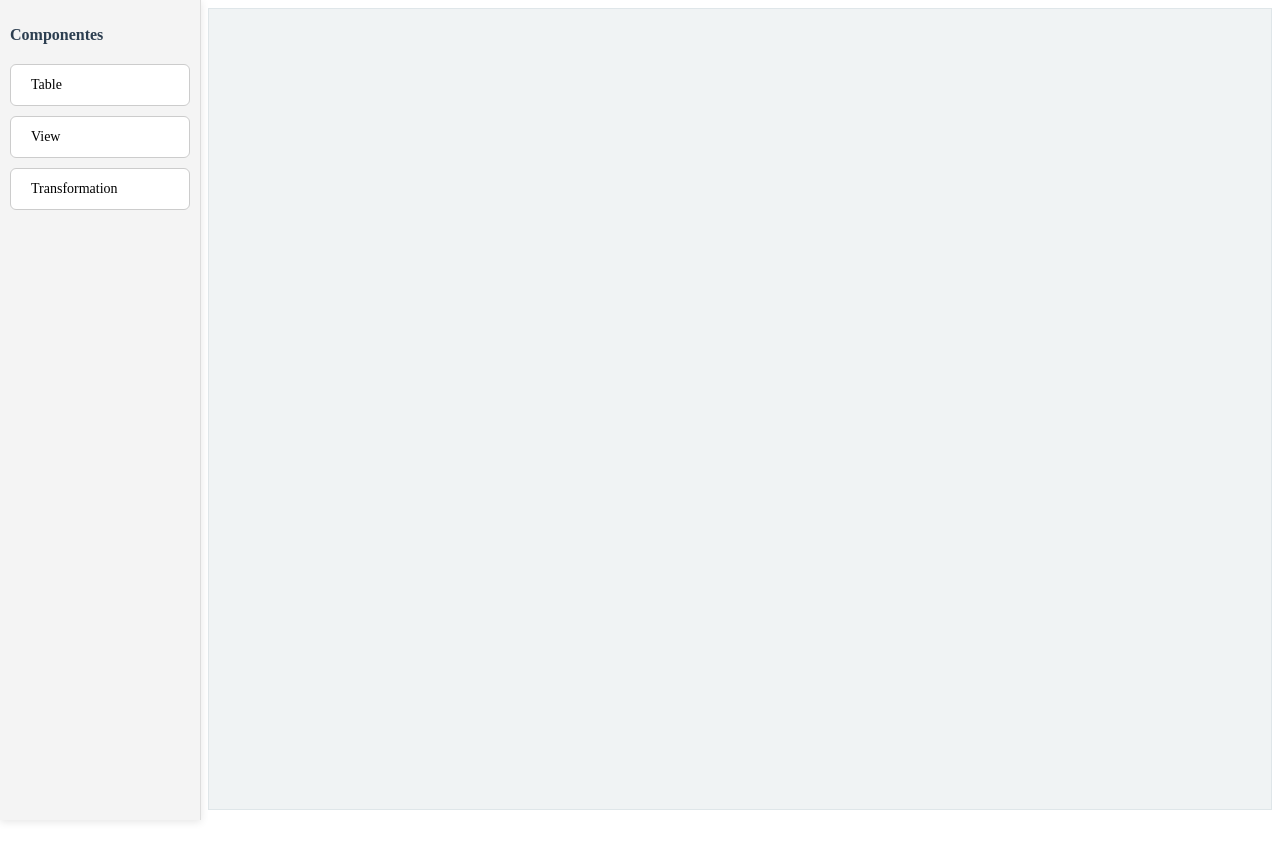
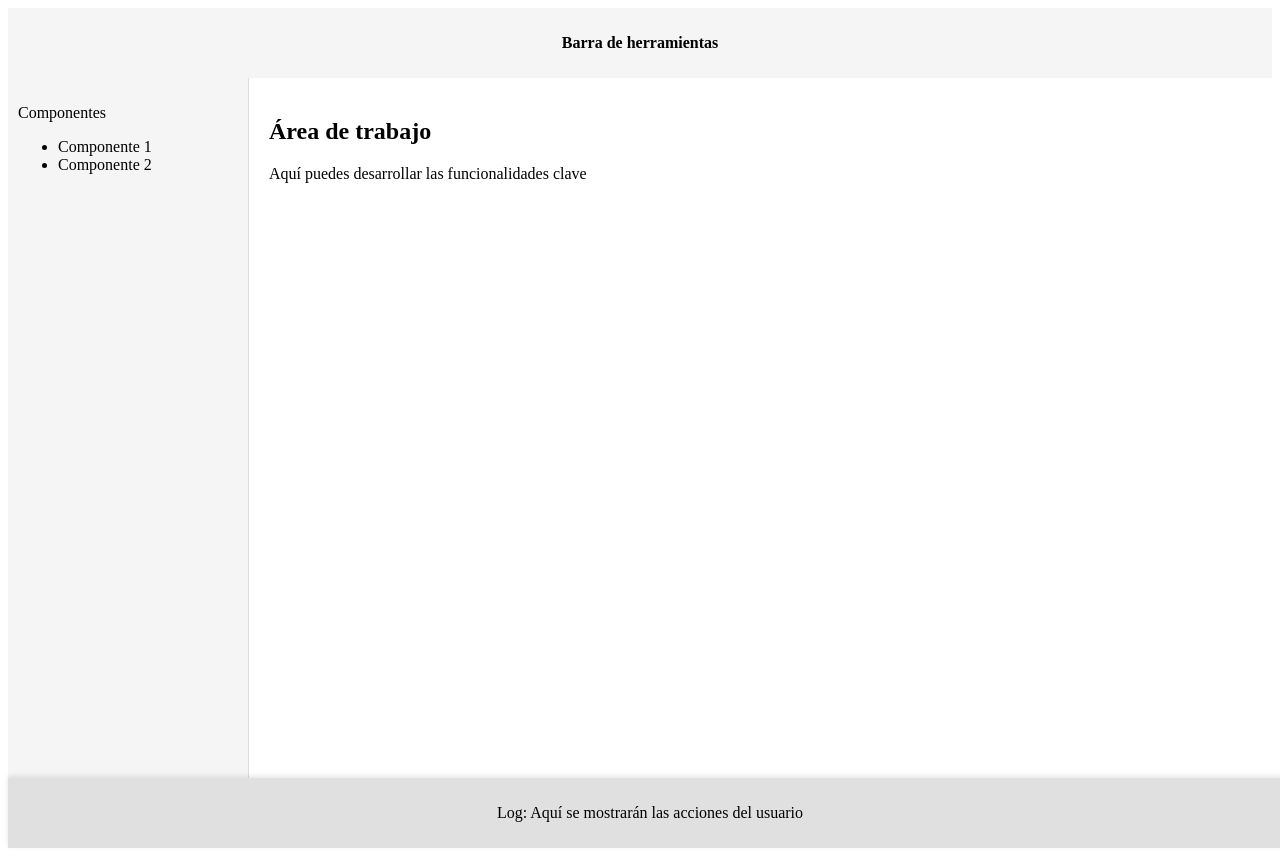
Before and after one commit to dunay2/streamcraft, a Vue app: page / in a window 1280 px wide. Before the commit the page ends 818 px from the top, so only its background shows below. Built offline with nearby package versions, Linux system fonts and the light colour scheme; the HTML template or start-up script is replaced by a standard one.

Commit message:
Distribucion básica del canvas principal

```diff
--- a/src/App.vue
+++ b/src/App.vue
@@ -1,145 +1,89 @@
 <template>
-  <div id="app">
-    <ComponentToolbar />
-    <WorkspaceCanvas
-      :droppedComponents="droppedComponents"
-      @drop="onDrop"
-      @dragstart="onDragStart"
-      @dragend="onDragEnd"
-      @openEditModal="openEditModal"
-    />
-    <EditModal
-      v-if="isEditModalOpen"
-      :component="selectedComponent"
-      :isModalOpen="isEditModalOpen"
-      @close="closeEditModal"
-      @save="saveComponent"
-    />
+  <div>
+    <!-- Barra de herramientas horizontal -->
+    <div class="toolbar">
+      <p>Barra de herramientas</p>
+    </div>
+
+    <!-- Contenedor principal para el área de trabajo -->
+    <div class="main-content">
+      <!-- Barra lateral para componentes -->
+      <div class="sidebar">
+        <p>Componentes</p>
+        <ul>
+          <li>Componente 1</li>
+          <li>Componente 2</li>
+        </ul>
+      </div>
+
+      <!-- Área de trabajo -->
+      <div class="workspace">
+        <h2>Área de trabajo</h2>
+        <p>Aquí puedes desarrollar las funcionalidades clave</p>
+      </div>
+    </div>
+
+    <!-- Log simple en la parte inferior -->
+    <div class="log-area">
+      <p>Log: Aquí se mostrarán las acciones del usuario</p>
+    </div>
   </div>
 </template>
 
 <script lang="ts">
-import { defineComponent, ref } from "vue";
-import { v4 as uuidv4 } from "uuid";
-import ComponentToolbar from "./components/ComponentToolbar.vue";
-import WorkspaceCanvas from "./components/WorkspaceCanvas.vue";
-import EditModal from "./components/EditModal.vue";
+import { defineComponent } from "vue";
 
 export default defineComponent({
-  components: {
-    ComponentToolbar,
-    WorkspaceCanvas,
-    EditModal,
-  },
   setup() {
-    const droppedComponents = ref<
-      {
-        id: string;
-        type: "Table" | "View" | "Transformation";
-        top: number;
-        left: number;
-      }[]
-    >([]);
-
-    const isEditModalOpen = ref(false);
-    const selectedComponent = ref<{
-      id: string;
-      type: "Table" | "View" | "Transformation";
-      top: number;
-      left: number;
-    } | null>(null);
-
-    const clickOffset = ref({ x: 0, y: 0 });
-
-    function openEditModal(component: {
-      id: string;
-      type: "Table" | "View" | "Transformation";
-      top: number;
-      left: number;
-    }) {
-      if (
-        component.id &&
-        component.type &&
-        component.top !== undefined &&
-        component.left !== undefined
-      ) {
-        selectedComponent.value = { ...component };
-        isEditModalOpen.value = true;
-      } else {
-        console.error("Faltan campos obligatorios en el componente.");
-      }
-    }
-
-    function closeEditModal() {
-      isEditModalOpen.value = false;
-      selectedComponent.value = null;
-    }
-
-    function saveComponent(updatedComponent: {
-      id: string;
-      type: "Table" | "View" | "Transformation";
-      top: number;
-      left: number;
-    }) {
-      const index = droppedComponents.value.findIndex(
-        (comp) => comp.id === updatedComponent.id
-      );
-      if (index !== -1) {
-        droppedComponents.value[index] = updatedComponent;
-      }
-      closeEditModal();
-    }
-
-    function onDrop(event: DragEvent) {
-      const componentType = event.dataTransfer?.getData("component-type") as
-        | "Table"
-        | "View"
-        | "Transformation";
-
-      if (componentType) {
-        const canvas = document.getElementById("canvas") as HTMLDivElement;
-        const x = event.clientX - canvas.getBoundingClientRect().left;
-        const y = event.clientY - canvas.getBoundingClientRect().top;
-
-        droppedComponents.value.push({
-          id: uuidv4(),
-          type: componentType,
-          top: y,
-          left: x,
-        });
-      }
-    }
-
-    function onDragStart(index: number, offset: { x: number; y: number }) {
-      clickOffset.value = offset;
-    }
-
-    function onDragEnd(index: number, event: DragEvent) {
-      const canvas = document.getElementById("canvas") as HTMLDivElement;
-      const x =
-        event.clientX -
-        canvas.getBoundingClientRect().left -
-        clickOffset.value.x;
-      const y =
-        event.clientY -
-        canvas.getBoundingClientRect().top -
-        clickOffset.value.y;
-
-      droppedComponents.value[index].top = y;
-      droppedComponents.value[index].left = x;
-    }
-
-    return {
-      droppedComponents,
-      onDrop,
-      onDragStart,
-      onDragEnd,
-      openEditModal,
-      closeEditModal,
-      saveComponent,
-      isEditModalOpen,
-      selectedComponent,
-    };
+    // Aquí podrías agregar la lógica de la funcionalidad de la barra de herramientas
   },
 });
 </script>
+
+<style scoped lang="scss">
+/* Estilo general para la barra de herramientas */
+.toolbar {
+  height: 50px; /* Altura de la barra de herramientas */
+  background-color: #f5f5f5;
+  padding: 10px;
+  text-align: center;
+  font-weight: bold;
+}
+
+/* Contenedor principal para la barra lateral y el área de trabajo */
+.main-content {
+  display: flex; /* Flex para que la barra lateral y el workspace estén en fila */
+  flex-grow: 1;
+  height: calc(
+    100vh - 100px
+  ); /* Altura dinámica menos la barra de herramientas y el log */
+}
+
+/* Estilo para la barra lateral */
+.sidebar {
+  width: 220px; /* Ancho fijo de la barra lateral */
+  background-color: #f5f5f5;
+  padding: 10px;
+  border-right: 1px solid #ddd;
+}
+
+/* Área de trabajo principal */
+.workspace {
+  flex-grow: 1; /* Ocupa todo el espacio disponible al lado de la barra lateral */
+  background-color: #ffffff;
+  padding: 20px;
+  overflow-y: auto; /* Scroll vertical si es necesario */
+}
+
+/* Área del log en la parte inferior */
+.log-area {
+  height: 50px; /* Altura del log */
+  background-color: #e0e0e0;
+  padding: 10px;
+  text-align: center;
+  position: relative;
+  bottom: 0;
+  width: 100%;
+  box-shadow: 0px -2px 5px rgba(0, 0, 0, 0.1);
+}
+</style>
```
